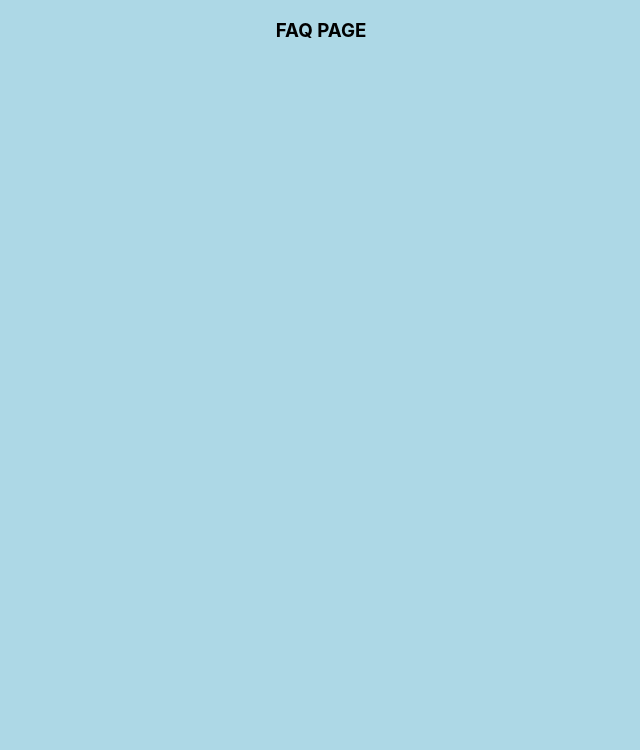
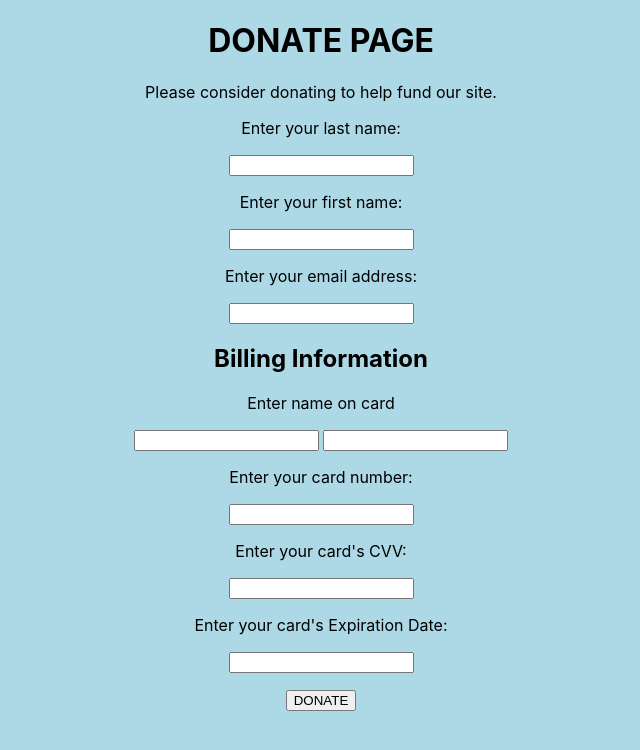
Before and after one commit to blam19/CSC-307-Naturepedia, a React (Create React App) app in the folder my-app/: page /faq in a window 1280 px wide. Shown: the top 750 px of the page, without its empty margins (319-959 px from the left). Built offline with nearby package versions, Linux system fonts and the light colour scheme.

Commit message:
updated donation page

```diff
--- /dev/null
+++ b/my-app/src/pages/faqpage.css
@@ -0,0 +1,4 @@
+body {
+    text-align: center;
+    background-color: lightblue;
+}
--- a/my-app/src/pages/faqpage.jsx
+++ b/my-app/src/pages/faqpage.jsx
@@ -1,9 +1,64 @@
 import React from "react";
+import Button from 'react-bootstrap/Button';
+
+import { Link } from "react-router-dom";
+
+
+function donateClick(){
+    alert("Thank you for donating!");
+}
 
 const FAQPage = () => {
     return (
         <div>
-            <h3>FAQ PAGE</h3>
+            <h1>DONATE PAGE</h1>
+            <div class= "heading">
+                Please consider donating to help fund our site.
+            </div>
+            <form>
+                <p>Enter your last name:</p>
+                <input
+                    type='text'
+                    name='lastname'
+                />
+                <p>Enter your first name:</p>
+                <input
+                    type='text'
+                    name='firstname'
+                />
+                <p>Enter your email address:</p>
+                <input
+                    type='text'
+                    name='email'
+                />
+                <h2>Billing Information</h2>
+                <p>Enter name on card</p>
+                <input
+                    type='text'
+                    name='firstname'
+                />&nbsp;
+                <input
+                    type='text'
+                    name='lastname'
+                />
+                <p>Enter your card number:</p>
+                <input
+                    type='text'
+                    name='cnumber'
+                />
+                <p>Enter your card's CVV:</p>
+                <input
+                    type='text'
+                    name='ccvv'
+                />
+                <p>Enter your card's Expiration Date:</p>
+                <input
+                    type='text'
+                    name='cexpdate'
+                />
+            </form>
+            <p></p>
+            <Button as="input" type="submit" value="DONATE" onClick={donateClick}/>
         </div>
     );
 }
```
